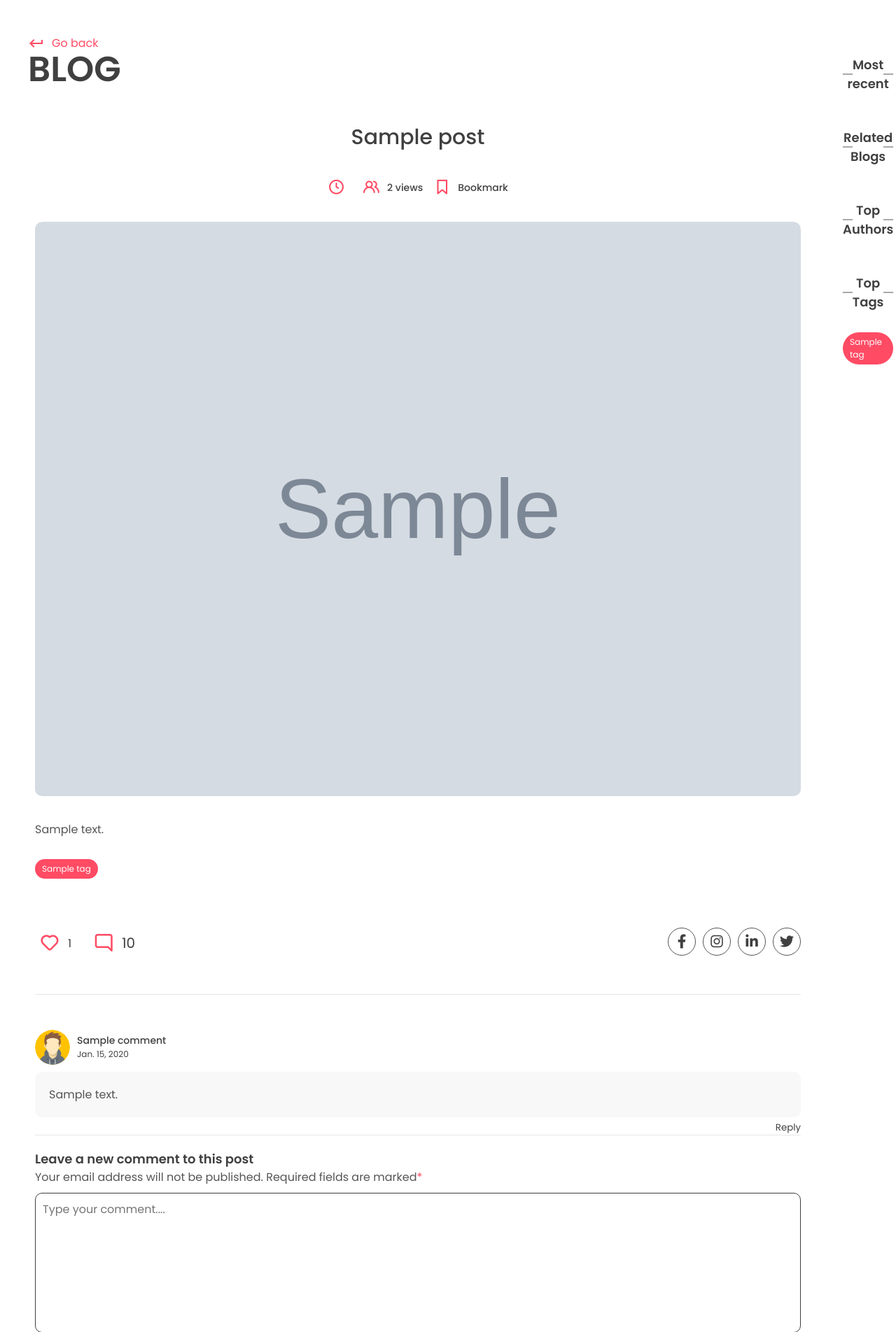
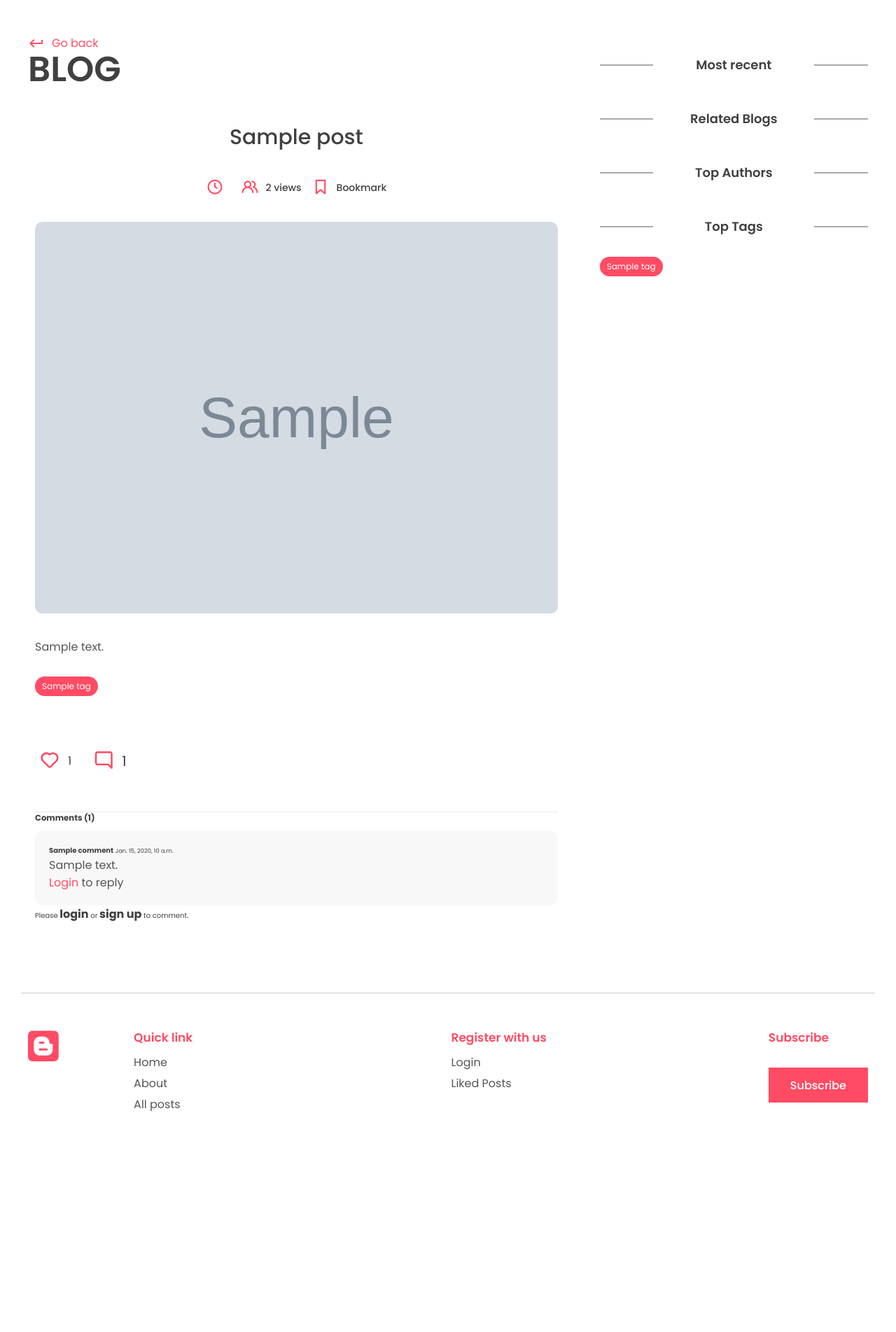
Before and after one commit to iamYadnik/django_blog, a Django app: a page that uses templates/base.html in a window 1280 px wide. Shown: the part 71-1975 px from the top of the page at 70% size. After the commit the page ends 1660 px from the top, so only its background shows below. Run offline with Django 5.2, Linux system fonts and the light colour scheme; tables that the repository leaves empty hold one stand-in row (values such as "Sample post"); grey boxes marked "Sample" are stand-in pictures; some libraries are stand-ins or nearby versions.

Commit message:
bug fixes

```diff
--- a/app/forms.py
+++ b/app/forms.py
@@ -96,11 +96,12 @@
 class Commentforms(forms.ModelForm):
     class Meta:
         model = Comments
-        fields = ['name', 'email', 'website', 'content']
+        fields = ['content']  # ✅ Only content field!
 
     def __init__(self, *args, **kwargs):
         super(Commentforms, self).__init__(*args, **kwargs)
-        self.fields['name'].widget.attrs.update({'placeholder': 'Name', 'class': 'form-control'})
-        self.fields['email'].widget.attrs.update({'placeholder': 'Email', 'class': 'form-control'})
-        self.fields['website'].widget.attrs.update({'placeholder': 'Website (optional)', 'class': 'form-control'})
-        self.fields['content'].widget.attrs.update({'placeholder': 'Type your comment....', 'class': 'form-control', 'rows': 5})
+        self.fields['content'].widget.attrs.update({
+            'placeholder': 'Type your comment....',
+            'class': 'form-control',
+            'rows': 3
+        })
--- a/app/templates/app/post.html
+++ b/app/templates/app/post.html
@@ -11,8 +11,7 @@
         <div class="top flex">
           <div class="page-name">
             <a href="{% url "home" %}" class="learn">
-                    <span class="material-icons"> keyboard_return </span> Go
-                    back
+              <span class="material-icons"> keyboard_return </span> Go back
             </a>
             <h1>Blog</h1>
           </div>
@@ -60,6 +59,7 @@
           </div>
         </div>
       </center>
+
       <section class="mt">
         <div class="container">
           <!-- blog post -->
@@ -102,10 +102,10 @@
 
                   <div class="total-comments">
                     <i class="uil uil-comment-alt"></i>
-                          <span>10</span>
+                    <span>{{ comments|length }}</span>
                   </div>
                 </div>
-                      <div class="share">
+                {% comment %} <div class="share">
                   <div class="social">
                     <a href="#">
                       <i class="fa-brands fa-facebook-f"></i>
@@ -120,101 +120,74 @@
                       <i class="fa-brands fa-twitter"></i>
                     </a>
                   </div>
+                </div> {% endcomment %}
+              </div>
+
+              <!-- ========== COMMENTS SECTION ========== -->
+              {% if comments %}
+              <div class="comments-section mt-5">
+                <h3 class="mb-4">Comments ({{ comments|length }})</h3>
+
+                {% for comment in comments %}
+                <div class="comment">
+                  <div class="comment-header">
+                    <strong>{{ comment.name }}</strong>
+                    <small class="text-muted">{{ comment.date }}</small>
+                  </div>
+                  <p>{{ comment.content }}</p>
+
+                  <!-- Replies -->
+                  {% if comment.replies.all %}
+                  <div class="replies ml-4" style="margin-left: 20px;">
+                    {% for reply in comment.replies.all %}
+                    <div class="reply" style="border-left: 2px solid #ddd; padding-left: 10px; margin-bottom: 10px;">
+                      <strong>{{ reply.name }}</strong>
+                      <small class="text-muted">{{ reply.date }}</small>
+                      <p>{{ reply.content }}</p>
+                    </div>
+                    {% endfor %}
+                  </div>
+                  {% endif %}
+
+                  <!-- Reply Form -->
+                  {% if user.is_authenticated %}
+                  <div class="reply-form" style="margin-top: 10px;">
+                    <form method="POST">
+                      {% csrf_token %}
+                      <label class="small"><strong>Reply as: {{ user.first_name|default:user.username }}</strong></label>
+                      {{ form.content }}
+                      <input type="hidden" name="parent" value="{{ comment.id }}">
+                      <input type="hidden" name="post_id" value="{{ post.id }}">
+                      <button type="submit" class="btn btn-sm btn-outline-primary">Reply</button>
+                    </form>
+                  </div>
+                  {% else %}
+                  <p class="small"><a href="{% url 'login' %}">Login</a> to reply</p>
+                  {% endif %}
+                </div>
+                <hr>
+                {% endfor %}
+              </div>
+              {% endif %}
+
+              <!-- ========== COMMENT FORM ========== -->
+              <div class="comment-form mt-5">
+                {% if user.is_authenticated %}
+                <h3 class="mb-3">Leave a new comment to this post</h3>
+                <form method="POST">
+                  {% csrf_token %}
+                  <label><strong>Commenting as: {{ user.first_name|default:user.username }}</strong></label>
+                  {{ form.content }}
+                  <input type="hidden" name="post_id" value="{{ post.id }}">
+                  <button type="submit" class="btn btn-primary mt-3">Post comment</button>
+                </form>
+                {% else %}
+                <div class="alert alert-info">
+                  Please <a href="{% url 'login' %}"><strong>login</strong></a> or <a href="{% url 'register' %}"><strong>sign up</strong></a> to comment.
+                </div>
+                {% endif %}
               </div>
             </div>
-                    {% for comment in comments %}
-                    <!-- comments -->
-                    <div class="user-comment">
-                      <div class="author">
-                        <div class="profile-pic">
-                          <img src="{% static 'images/author.svg' %}" alt="" />
-                        </div>
-                        <div class="details">
-                          <p>{{comment.name}}</p>
-                          <small>{{comment.date|date}}</small>
-                        </div>
-                      </div>
-                      <div class="comment-sec-main">
-                        <div class="comment-sec">
-                          <div class="comment">
-                            <p>
-                              {{comment.content}}
-                            </p>
-                          </div>
-                          <div class="reply">
-                            <button onclick="toggleDiv(this)">Reply</button>
-                          </div>
-                          <div class="comment-box" id="comment-reply-box">
-                            <h3>Reply to post</h3>
-                            <p>
-                              Your email address will not be published. Required fields
-                              are marked<span>*</span>
-                            </p>
-                            <form method="POST">
-                              {% csrf_token %}
-                              {{form.content}}
-                              <div class="grid-3">
-                                <input type="hidden" name="post_id" value="{{post.id}}">
-                                <input type="hidden" name="parent" value="{{comment.id}}">
-                                {{form.name}}
-                                {{form.email}}
-                                {{form.website}}
-                              </div>
-
-                              <button class="btn btn-primary rounded">
-                                Post Reply
-                              </button>
-                            </form>
-                          </div>
-
-                        </div>
-
-                        {% for reply in comment.replies.all %}
-                        <div class="public-reply">
-                          <div class="author">
-                            <div class="profile-pic">
-                              <img src="{% static 'images/author.svg' %}" alt="" />
-                            </div>
-                            <div class="details">
-                              <p>{{reply.name}}</p>
-                              <small>{{reply.date|date}}</small>
-                            </div>
-                          </div>
-                          <div class="comment">
-                            <p>
-                              {{reply.content}}
-                            </p>
-                          </div>
-                        </div>
-                        {% endfor %}
-
-
-
-                      </div>
-                    </div>
-                    <!-- Comment end -->
-                    {% endfor %}
-                  </div>
-                </div>
-                <div class="comment-box">
-                  <h3>Leave a new comment to this post</h3>
-                  <p>
-                    Your email address will not be published. Required fields
-                    are marked<span>*</span>
-                  </p>
-                  <form method="POST">
-                    {% csrf_token %}
-                    {{form.content}}
-                    <div class="grid-3">
-                      <input type="hidden" name="post_id" value="{{post.id}}">
-                      {{form.name}}
-                      {{form.email}}
-                      {{form.website}}
-                    </div>
-                    <button class="btn btn-primary rounded">
-                      Post comment
-                    </button>
-                  </form>
           </div>
         </div>
       </section>
@@ -225,66 +198,63 @@
     <div class="right">
       <div class="block">
         <h2 class="title2">Most recent</h2>
-              {% for post in recent_posts %}
+        {% for post_item in recent_posts %}
         <div class="recent-post">
           <div class="rounded-img">
-                  {% if post.image %}<img src="{{post.image.url}}" alt="{{ post.title }}" />{% endif %}
+            {% if post_item.image %}<img src="{{post_item.image.url}}" alt="{{ post_item.title }}" />{% endif %}
           </div>
           <div class="recent-content">
             <h3>
-                    {{post.title}}
+              {{post_item.title}}
             </h3>
-                  <a class="learn" href="{% url 'post_page' post.slug %}"
+            <a class="learn" href="{% url 'post_page' post_item.slug %}"
               >Learn more
               <span class="material-icons"> trending_flat </span></a
             >
           </div>
-
         </div>
         {% endfor %}
-
       </div>
 
       <div class="block r-blog">
         <h2 class="title2">Related Blogs</h2>
-              {% for post in related_posts %}
+        {% for post_item in related_posts %}
         <!-- card -->
-              <a href="#">
+        <a href="{% url 'post_page' post_item.slug %}">
           <div class="card">
             <div class="post-img">
-                    {% if post.image %}<img src="{{post.image.url}}" alt="{{ post.title }}" />{% endif %}
-                    <div class="tag">{{post.tags.all.0.name}}</div>
+              {% if post_item.image %}<img src="{{post_item.image.url}}" alt="{{ post_item.title }}" />{% endif %}
+              <div class="tag">{{post_item.tags.all.0.name}}</div>
             </div>
             <div class="card-content">
               <h3>
-                      {{post.title}}
+                {{post_item.title}}
               </h3>
               <div class="author">
                 <div class="profile-pic">
                   <img src="{% static 'images/author.svg' %}" alt="" />
                 </div>
                 <div class="details">
-                        <p>{{post.author.first_name}}</p>
-                        <small>{{post.last_modified | date}}</small>
+                  <p>{{post_item.author.first_name}}</p>
+                  <small>{{post_item.last_updated | date}}</small>
                 </div>
               </div>
             </div>
           </div>
         </a>
-
         <!-- card end-->
         {% endfor %}
       </div>
+
       <div class="block r-blog">
         <h2 class="title2">Top Authors</h2>
         {% for author in top_authors %}
         <!-- card -->
+          {% if author.profile.slug %}
             <a href="{% url "author_page" author.profile.slug %}">
+          {% endif %}
+          {% comment %} <a href="{% url "author_page" author.profile.slug %}"> {% endcomment %}
           <div class="card">
-                  {% comment %} <div class="post-img"> {% endcomment %}
-                    {% comment %} {% if author.profile.avatar %}<img src="{{author.profile.avatar.url}}" alt="{{ author.first_name }}" />{% endif %} {% endcomment %}
-
-                  {% comment %} </div> {% endcomment %}
             <div class="card-content">
               <h3>
                 {{author.profile.bio}}
@@ -294,34 +264,27 @@
                   <img src="{% static 'images/author.svg' %}" alt="" />
                 </div>
                 <div class="details">
-                        <p>{{post.author.first_name}}</p>
-                        {% comment %} <small>{{post.last_modified | date}}</small> {% endcomment %}
+                  <p>{{author.first_name}}</p>
                 </div>
               </div>
             </div>
           </div>
         </a>
-
         <!-- card end-->
         {% endfor %}
       </div>
 
       <div class="block">
-
         <h2 class="title2">Top Tags</h2>
         {% for tag in tags %}
         <div class="blog-tags">
           <a href="{% url 'tag_page' tag.slug %}" class="tag">{{tag.name}}</a>
-
-
         </div>
         {% endfor %}
       </div>
-
     </div>
     <!-- right layout end -->
   </div>
 </div>
 
-
 {% endblock content %}
--- a/app/templates/app/search.html
+++ b/app/templates/app/search.html
@@ -1,6 +1,7 @@
 
 {% extends "base.html" %}
 {% block title %}Blog | search{% endblock title %}
+{% load static %}
 {% block content %}
     <main>
       <div class="container">
@@ -45,7 +46,8 @@
                 </h3>
                 <div class="author">
                   <div class="profile-pic">
-                    <img src="{{post.author.profile.avatar.url}}" alt="" />
+                    {% if post.author.profile.avatar %}<img src="{{post.author.profile.avatar.url}}" alt="{{ post.author.first_name }}" />{% else %}<img src="{% static 'images/author.svg' %}" alt="{{ post.author.first_name }}" />{% endif %}
+
                   </div>
                   <div class="details">
                     <p>{{ post.author.first_name }}</p>
--- a/app/templates/app/tag.html
+++ b/app/templates/app/tag.html
@@ -52,7 +52,7 @@
                         </h3>
                         <div class="author">
                           <div class="profile-pic">
-                            <img src="{{post.author.profile.avatar.url}}" alt="" />
+                            {% if post.author.profile.avatar %}<img src="{{post.author.profile.avatar.url}}" alt="{{ post.author.first_name }}" />{% else %}<img src="{% static 'images/author.svg' %}" alt="{{ post.author.first_name }}" />{% endif %}
                           </div>
                           <div class="details">
                             <p>{{ post.author.first_name }}</p>
@@ -93,7 +93,8 @@
                         </h3>
                         <div class="author">
                           <div class="profile-pic">
-                            <img src="{{post.author.profile.avatar.url}}" alt="" />
+                            {% if post.author.profile.avatar %}<img src="{{post.author.profile.avatar.url}}" alt="{{ post.author.first_name }}" />{% else %}<img src="{% static 'images/author.svg' %}" alt="{{ post.author.first_name }}" />{% endif %}
+
                           </div>
                           <div class="details">
                             <p>{{ post.author.first_name }}</p>
--- a/app/templates/registration/registration.html
+++ b/app/templates/registration/registration.html
@@ -6,7 +6,7 @@
     <main>
       <div class="container">
         <div class="page-name">
-          <a href="#" class="learn">
+          <a href="{% url "home" %}" class="learn">
             <span class="material-icons"> keyboard_return </span> Go back
           </a>
           <h1>Sign Up</h1>
--- a/app/views.py
+++ b/app/views.py
@@ -168,6 +168,7 @@
     post = Post.objects.get(slug=slug)
     comments = Comments.objects.filter(post=post, parent=None)
 
+
     form = Commentforms()
     #like check
     is_liked = False
@@ -188,31 +189,35 @@
 
 
     if request.POST:
+        if not request.user.is_authenticated:  # ✅ NEW
+            return redirect('account_login')
+
         comment_form = Commentforms(request.POST)
         if comment_form.is_valid():
             parent_obj = None
+
             if request.POST.get('parent'):
-                # save the reply
                 parent = request.POST.get('parent')
                 parent_obj = Comments.objects.get(id=parent)
-                if parent_obj:
-                    comment_reply = comment_form.save(commit=False)
-                    comment_reply.parent = parent_obj
-                    comment_reply.post = post
-                    comment_reply.author = request.user
-                    comment_reply.save()
-                    return HttpResponseRedirect(reverse('post_page', args=[slug]))
+
+            if parent_obj:
+                comment_reply = comment_form.save(commit=False)
+                comment_reply.parent = parent_obj
+                comment_reply.post = post
+                comment_reply.author = request.user
+                comment_reply.name = request.user.first_name or request.user.username  # ✅ AUTO-FILL
+                comment_reply.email = request.user.email  # ✅ AUTO-FILL
+                comment_reply.save()
             else:
                 comment = comment_form.save(commit=False)
-                post = Post.objects.get(id=request.POST.get('post_id'))
-
-
                 comment.post = post
                 comment.author = request.user
+                comment.name = request.user.first_name or request.user.username  # ✅ AUTO-FILL
+                comment.email = request.user.email  # ✅ AUTO-FILL
+                comment.save()
 
+            return HttpResponseRedirect(reverse('post_page', args=[slug]))
 
-                comment.save()
-            return HttpResponseRedirect(reverse('post_page', args=[slug]))
 
     if post.view_count == 0:
         post.view_count = 1
--- a/blogapp/settings.py
+++ b/blogapp/settings.py
@@ -121,7 +121,6 @@
 # https://docs.djangoproject.com/en/5.2/howto/static-files/
 
 STATIC_URL = 'static/'
-STATIC_ROOT = BASE_DIR / 'staticfiles'
 STATICFILES_STORAGE = 'whitenoise.storage.CompressedManifestStaticFilesStorage'
 MEDIA_URL = '/media/'
 MEDIA_ROOT = BASE_DIR / 'media'
--- a/templates/base.html
+++ b/templates/base.html
@@ -117,21 +117,20 @@
           <div class="news-signup">
             <h2>Subscribe</h2>
             <div class="newsletter">
-              <form method="POST">
-                <input
-                  type="email"
-                  name="email"
-                  maxlength="100"
-                  placeholder="Enter your email"
-                  required=""
-                  id="id_email"
-                />
-                <button class="btn btn-primary">Subscribe</button>
-              </form>
+            {% if request.session.subscribed == None %}
+            <form method="POST">
+              {% csrf_token %}
+              {{subscribe_form}}
+              <button class="btn btn-primary">Subscribe</button>
+            </form>
+            {% endif %}
+            {% if subscribe_successful %}
+            <br><p>Subscribed Successfully</p>
+            {% endif %}
             </div>
           </div>
         </div>
-        <div class="share">
+        {% comment %} <div class="share">
           <div class="social">
             <a href="#">
               <i class="fa-brands fa-facebook-f"></i>
@@ -145,7 +144,7 @@
             <a href="#">
               <i class="fa-brands fa-twitter"></i>
             </a>
-          </div>
+          </div> {% endcomment %}
         </div>
       </div>
     </footer>
```
Lines whose indentation alone changed are shown as unchanged.
